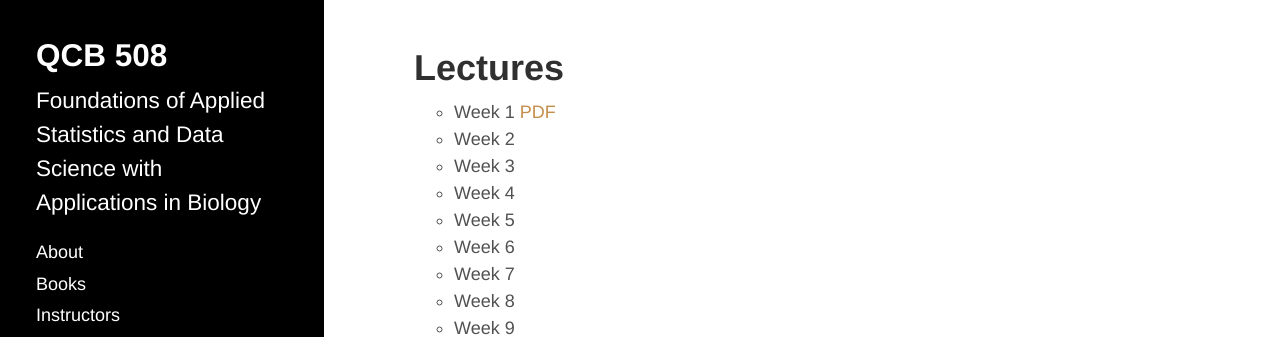
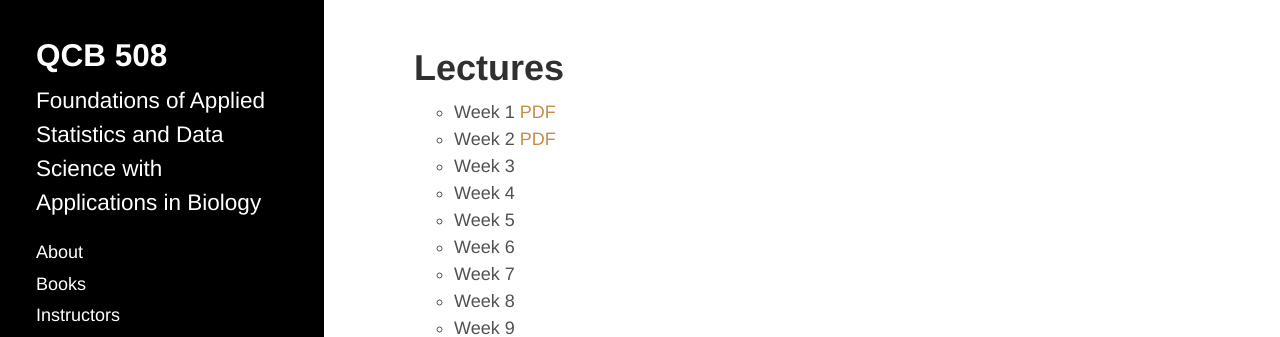
Before and after one commit to jdstorey/asdscourse2019, a Jekyll site: the page built from docs/lectures.md, in a window 1280 px wide. Shown: the top 337 px of the page. Built offline with Jekyll 4.4.1, drawn with Linux system fonts in a browser that asks for light colours.

Commit message:
Update lectures.md
Week 2 notes

```diff
--- a/docs/lectures.md
+++ b/docs/lectures.md
@@ -4,7 +4,7 @@ title: Lectures
 ---
 
 - Week 1 [PDF](./lecture_notes/week1.pdf)
-- Week 2
+- Week 2 [PDF](./lecture_notes/week2.pdf)
 - Week 3
 - Week 4
 - Week 5
```
